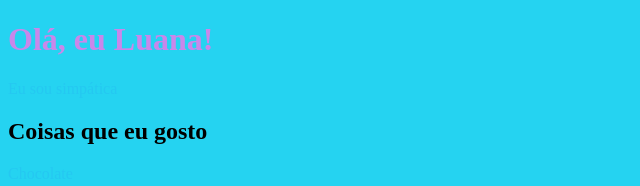
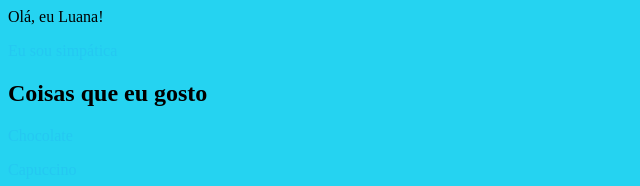
Before and after one commit to 24242024eloa/meu-site-, a plain HTML site: page index.html in a window 1280 px wide. Shown: the whole page, without its empty margins (0-640 px from the left). Drawn offline with Linux system fonts and the light colour scheme.

Commit message:
Update index.html

```diff
--- a/index.html
+++ b/index.html
@@ -6,7 +6,7 @@
   <link href="style.css" rel="stylesheet">
 </head>
  <body>
- <h1>Olá, eu Luana!</h1>
+ <header>Olá, eu Luana!</header>
  <p>Eu sou simpática</p>
 <h2>Coisas que eu gosto </h2>
 <p>Chocolate </p>
```
